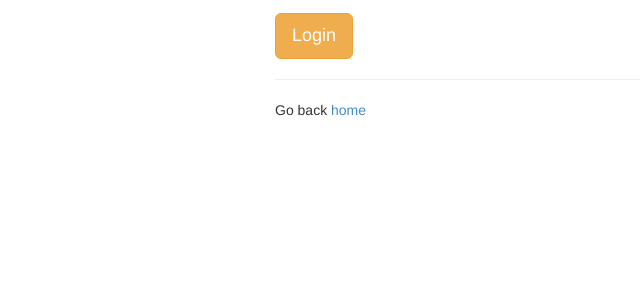
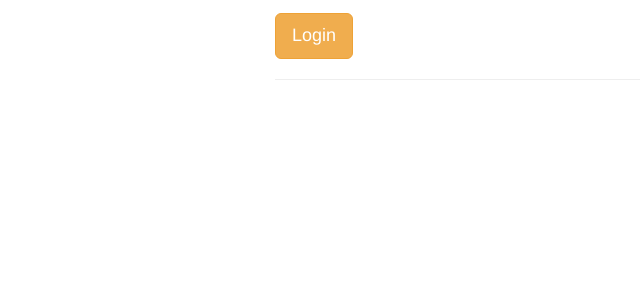
Before and after one commit to anaoaktree/rawjamdash, a Django app: template hello/templates/login.html in a window 1280 px wide. Shown: the part 205-505 px from the top of the page, without its empty margins (95-735 px from the left). Run offline with Django 3.2, Linux system fonts and the light colour scheme; the template is opened without the code that fills it, so the values that code supplies are empty; some libraries are stand-ins or nearby versions.

Commit message:
login page

```diff
--- a/hello/templates/login.html
+++ b/hello/templates/login.html
@@ -30,8 +30,6 @@
         <button type="submit" class="btn btn-warning btn-lg" id="loginBtn">Login</button>
 
     <hr>
-
-    <p>Go back <a href="/">home</a></p>
 </div>
 
 </div>
```
